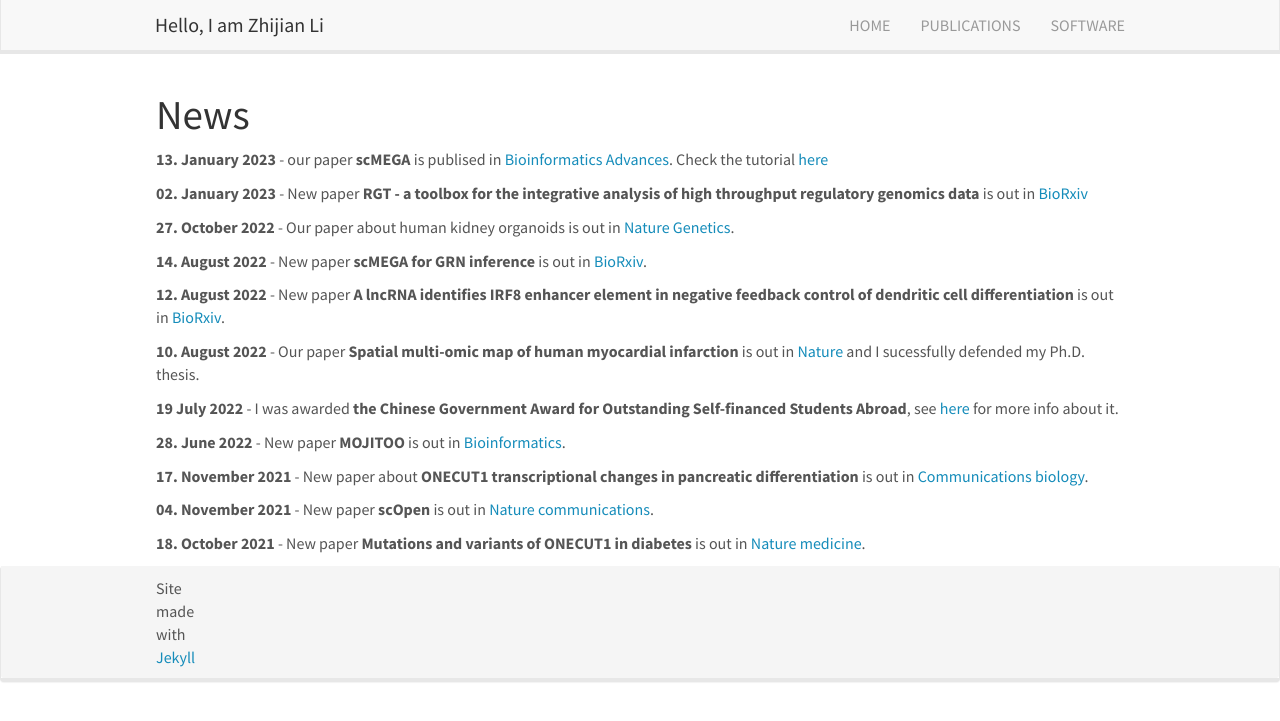
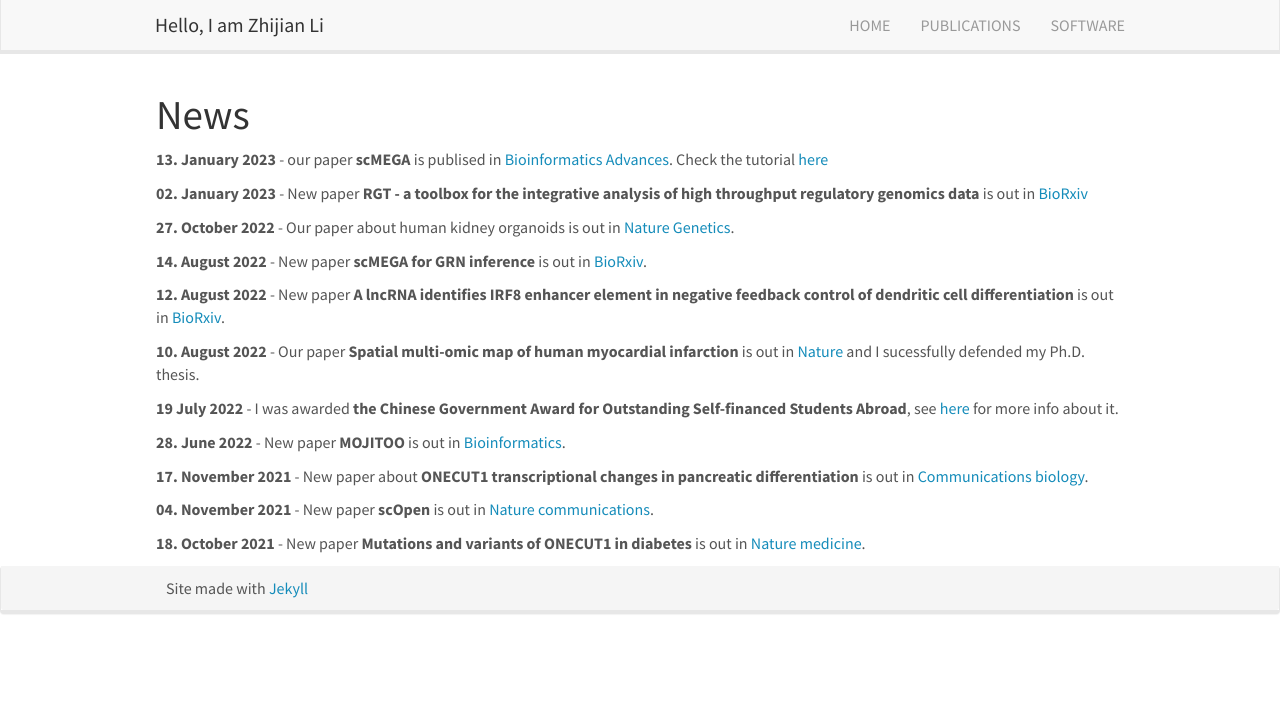
Before and after one commit to lzj1769/lzj1769.github.io, a Jekyll site: the page built from _pages/allnews.md, in a window 1280 px wide. Shown: the top 721 px of the page. Built offline with Jekyll 4.4.1, drawn with Linux system fonts in a browser that asks for light colours; nearby versions of some CDN libraries.

```diff
--- a/_includes/footer.html
+++ b/_includes/footer.html
@@ -3,7 +3,7 @@
 	<div class="container-fluid">
 	  <div class="row">
 
-		<div class="col-sm-1">
+		<div class="col-sm-4">
 		Site made with <a href="https://jekyllrb.com">Jekyll</a>
 		</div>
 
```
Also changed, not shown: _pages/home.md (+3 -1 lines).
